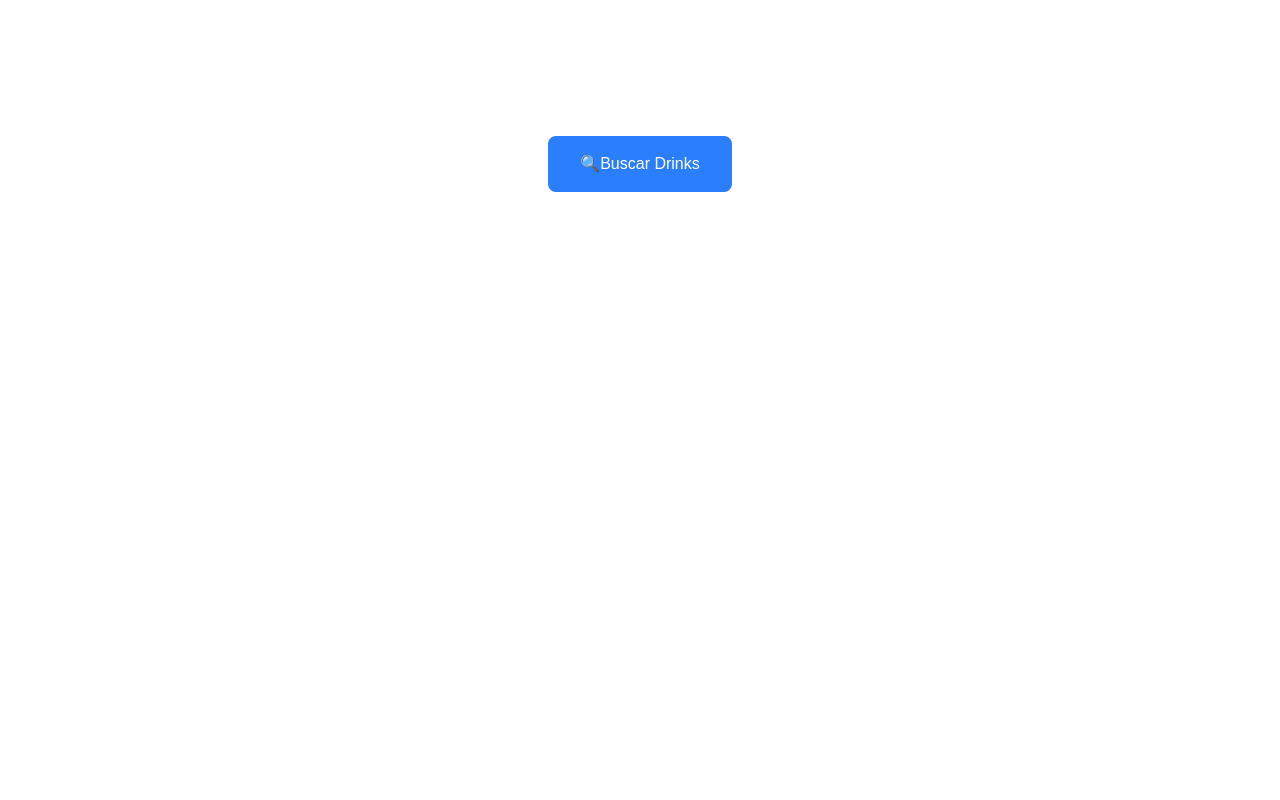
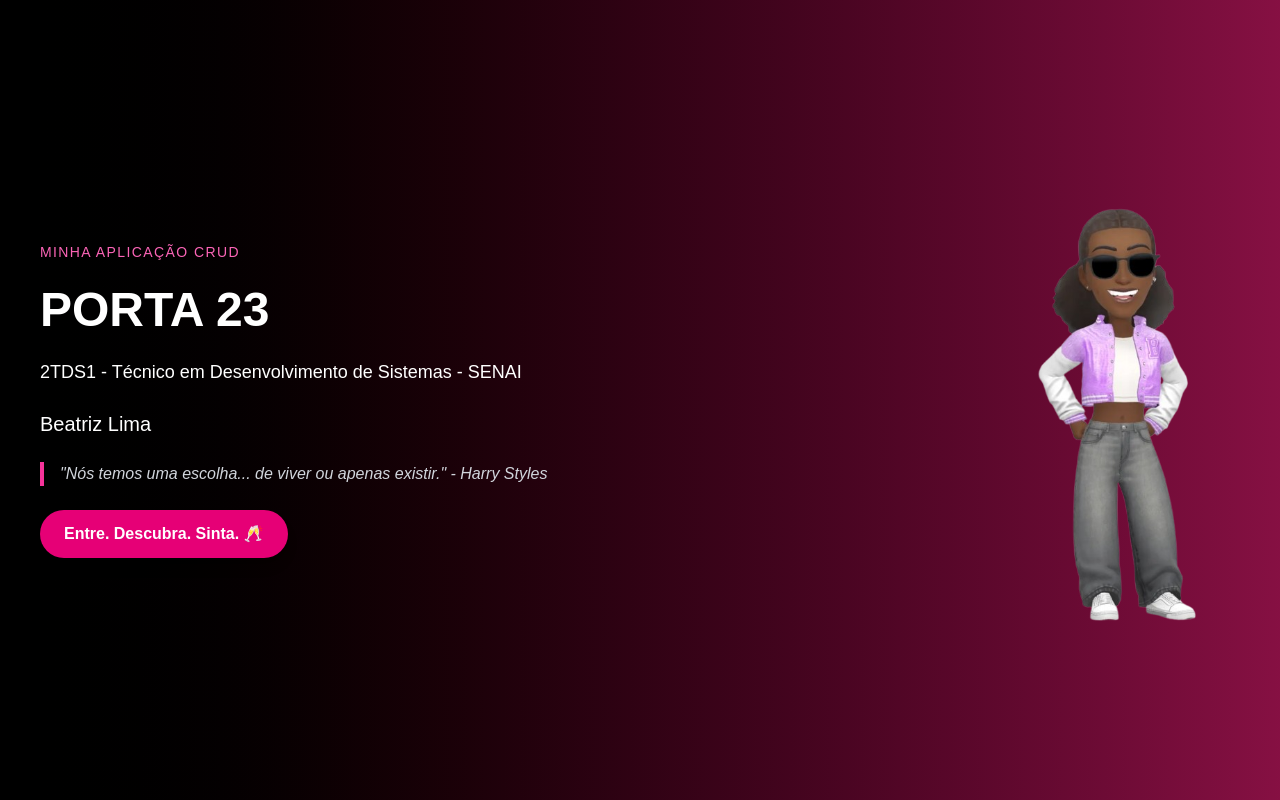
Before and after one commit to limabea23/Porta-23, a Next.js app: page / in a window 1280 px wide. Built offline with nearby package versions, Linux system fonts and the light colour scheme.

Commit message:
feat: home page

```diff
--- a/src/app/page.js
+++ /dev/null
@@ -1,47 +0,0 @@
-"use client";
-
-import { useState } from "react";
-import axios from "axios";
-
-export default function Page() {
-    const [drinks, setDrinks] = useState([]);
-    const [loading, setLoading] = useState(false);
-
-    const buscarDrinks = async () => {
-        setLoading(true);
-        try {
-            const response = await axios.get("https://www.thecocktaildb.com/api/json/v1/1/filter.php?a=Non_Alcoholic");
-            setDrinks(response.data);
-        } catch (error) {
-            console.error("Erro ao buscar drinks:", error);
-        } finally {
-            setLoading(false);
-        }
-    };
-
-    return (
-        <div className="min-h-screen bg-grey-100 p-8">
-            <div className="max-w-4xl mx-auto">
-                <h1 className="text-3xl font-bold text-center text-white mb-4">Entre. Descubra. Sinta.</h1>
-                <p className="text-3xl text-center text-white mb-4">welcome to the world of drinks!</p>
-                <div className="text-center mb-8">
-                    <button
-                        onClick={buscarDrinks}
-                        disabled={loading}
-                        className="bg-blue-500 text-white px-8 py-4 rounded-lg hover:bg-blue-600"
-                    >
-                        {loading ? "Carregando ..." : "🔍Buscar Drinks"}
-                    </button>
-                </div>
-                <div className="grid grid-cols-1 md:grid-cols-2 lg:grid-cols-3 gap-4">
-                    {drinks.map((drink) => (
-                        <div key={drink.idDrink} className="bg-white p-4 rounded-lg shadow">
-                            <h2 className="text-xl font-bold">{drink.strDrink}</h2>
-                            <p className="text-gray-600">{drink.strAlcoholic}</p>
-                        </div>
-                    ))}
-                </div>
-            </div>
-        </div>
-    );
-}
--- /dev/null
+++ b/src/app/page.jsx
@@ -0,0 +1,38 @@
+"use client";
+
+import Image from "next/image";
+import Link from 'next/link';
+
+export default function Home() {
+    return (
+        <div className="flex flex-col md:flex-row items-center justify-between min-h-screen bg-gradient-to-r from-black  to-pink-900 text-white px-10 py-16">
+
+            <div className="max-w-lg space-y-6">
+                <h1 className="text-sm tracking-widest text-pink-400 uppercase">Minha aplicação CRUD</h1>
+                <h2 className="text-4xl md:text-5xl font-extrabold">PORTA 23</h2>
+
+                <p className="text-lg"> 2TDS1 - Técnico em Desenvolvimento de Sistemas - SENAI</p>
+                <p className="text-xl font-medium">Beatriz Lima</p>
+
+                <blockquote className="italic text-gray-300 border-l-4 border-pink-500 pl-4">"Nós temos uma escolha... de viver ou apenas existir." - Harry Styles</blockquote>
+
+                <Link href="/apiinfo">
+                    <button className="px-6 py-3 rounded-full bg-pink-600 hover:bg-pink-700 transition text-white font-semibold shadow-lg"> Entre. Descubra. Sinta. 🥂</button>
+                </Link>
+            </div>
+
+            <div className="mt-10 md:mt-0 md:ml-10 relative">
+                <div className="">
+                    <Image
+                    src="/img/Beatriz-Avatar2.png"
+                    alt="Avatar da desenvolvedora do projeto"
+                    width={250}
+                    height={250}
+                    className="object-cover"
+                    priority
+                    />
+                </div>
+            </div>
+        </div>
+    )
+}
```
Also changed, not shown: public/img/Beatriz-Avatar.jpg (added), public/img/Beatriz-Avatar2.png (added).
